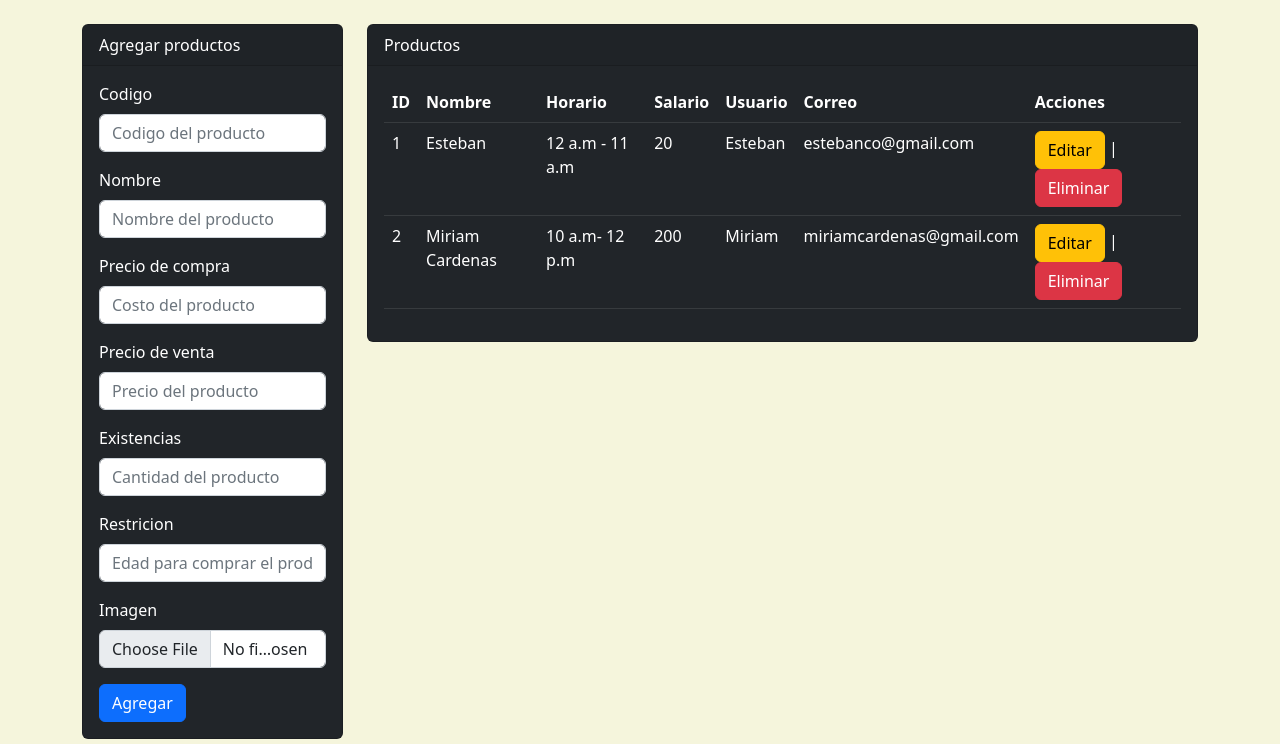
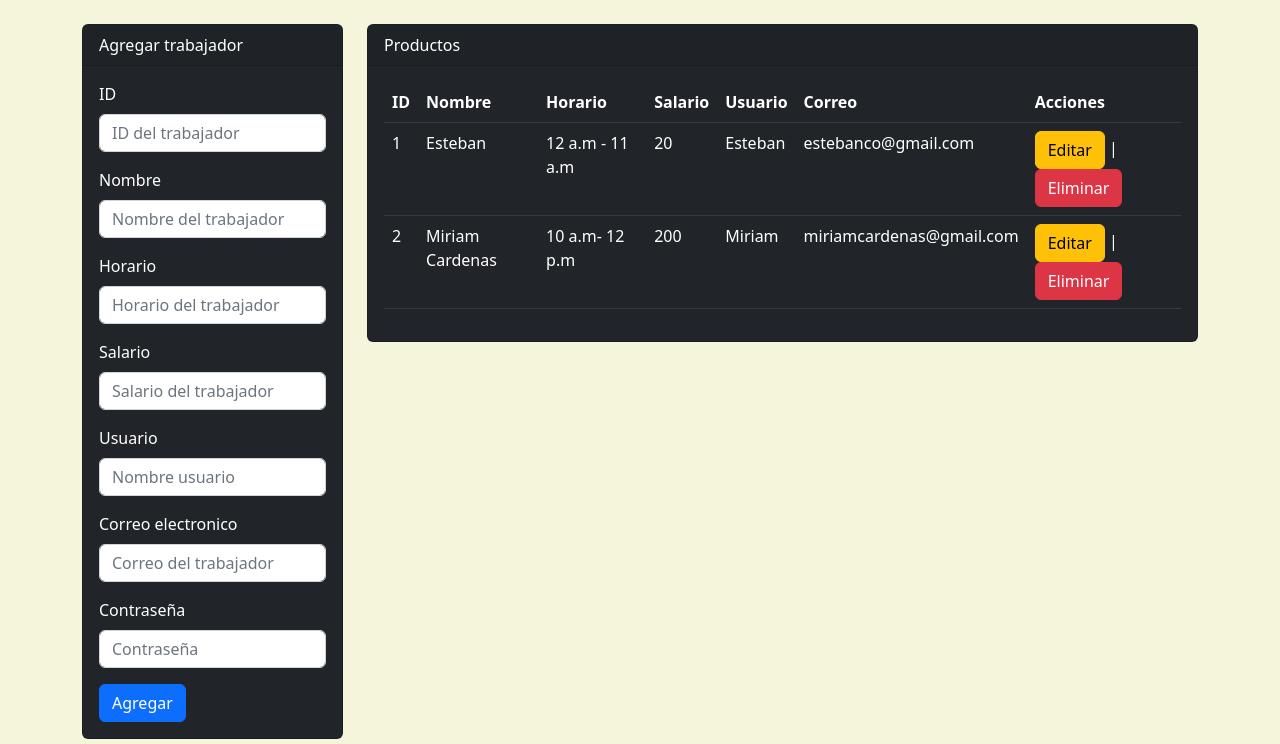
Before and after one commit to Killexcrilex/web-0-0-1, a Flask app: page /trabajadores in a window 1280 px wide. Shown: the part 56-800 px from the top of the page. Run offline with Flask 3, Linux system fonts and the light colour scheme; a user stored in the database is signed in; data comes from the database, SQL or seed files in the repository.

Commit message:
Ya funciona el botón agregar empleado y se agrego la hoja editar (no tiene nada aún)

```diff
--- a/app.py
+++ b/app.py
@@ -37,7 +37,7 @@ def admin():
     if session["rango"]=="cliente":
         return redirect('/')
     return render_template('admin/admin.html')
-
+#Agregar producto.
 @app.route("/agrepro", methods=['POST'])
 def agrepro():
     if not 'login' in session:
@@ -63,7 +63,7 @@ def agrepro():
     cursor.execute(query, values)
     conn.commit()
     return redirect('/agregar')
-
+#Agregar cliente
 @app.route("/agreclie", methods=['POST'])
 def agreclie():
     if not 'login' in session:
@@ -86,6 +86,30 @@ def agreclie():
     cursor.execute(query, values)
     conn.commit()
     return redirect('/agregar2')
+#Agregar trabajador
+@app.route("/agretra", methods=['POST'])
+def agretra():
+    if not 'login' in session:
+        return redirect('/')
+    if session["rango"]=="cliente":
+        return redirect('/')
+    codigo = request.form['Codigo']
+    nombre = request.form['Nombre']
+    Horario = request.form['Prec']
+    Salario = request.form['Prev']
+    Usuario = request.form['Existen']
+    Correo = request.form['Rest']
+    Contraseña = request.form['Contra']
+
+
+    query = "INSERT INTO trabajador (id, nombre, horario, salario, usuario, correo, contra) VALUES (%s, %s, %s, %s, %s, %s, %s)"
+    values = (codigo, nombre, Horario, Salario, Usuario, Correo, Contraseña)
+
+    conn=mysql.connect()
+    cursor=conn.cursor()
+    cursor.execute(query, values)
+    conn.commit()
+    return redirect('/agregar3')
 
 @app.route("/mostrar")
 def mostrar():
@@ -99,7 +123,6 @@ def mostrar():
     productos=cursor.fetchall()
     conn.commit()
     return render_template('sitio/Productos.html',productos=productos)
-
 
 
 @app.route("/mostcarr")
@@ -151,6 +174,20 @@ def agre2():
     productos=cursor.fetchall()
     conn.commit()
     return render_template('admin/mclientes.html',productos=productos)
+
+@app.route("/agregar3")
+def agre3():
+    if not 'login' in session:
+        return redirect('/')
+    if session["rango"]=="cliente":
+        return redirect('/')
+    sql="SELECT * FROM `trabajador`;"
+    conn=mysql.connect()
+    cursor=conn.cursor()
+    cursor.execute(sql)
+    productos=cursor.fetchall()
+    conn.commit()
+    return render_template('admin/mtrabajador.html',productos=productos)
 
 @app.route("/cliente")
 def clientes():
--- a/templates/admin/mtrabajador.html
+++ b/templates/admin/mtrabajador.html
@@ -1,52 +1,52 @@
 {% include 'admin/caad.html' %}
 <br>
-<script src="{{ url_for('static', filename='js/j.js') }}"></script>
+<!--<script src="{{ url_for('static', filename='js/j.js') }}"></script>-->
 <div class="container">
     {% if session['rango']!="empleado" %}
     <div class="row">
         <div class="col-3">
            <div class="card text-bg-dark">
                 <div class="card-header">
-                    Agregar productos
+                    Agregar trabajador
                 </div>
                 <div class="card-body">
 
-                    <form action='/agrepro' method="post" enctype="multipart/form-data">
+                    <form action='/agretra' method="post" enctype="multipart/form-data">
 
                         <div class="mb-3">
-                          <label for="Codigo" class="form-label">Codigo</label>
-                          <input type="text"
-                            class="form-control"  name="Codigo" id="CD" aria-describedby="helpId" placeholder="Codigo del producto">
+                          <label for="ID" class="form-label">ID</label>
+                          <input type="number"
+                            class="form-control"  name="Codigo" id="CD" aria-describedby="helpId" placeholder="ID del trabajador">
                         </div>
                         <div class="mb-3">
                             <label for="Nombre" class="form-label">Nombre</label>
                             <input type="text"
-                              class="form-control" name="Nombre" id="NOM" aria-describedby="helpId" placeholder="Nombre del producto">
+                              class="form-control" name="Nombre" id="NOM" aria-describedby="helpId" placeholder="Nombre del trabajador">
                           </div>
                           <div class="mb-3">
-                            <label for="Cantidad" class="form-label">Precio de compra</label>
+                            <label for="Horario" class="form-label">Horario</label>
                             <input type="text"
-                              class="form-control" name="Prec" id="PC" aria-describedby="helpId" placeholder="Costo del producto" oninput="validateInput()">
+                              class="form-control" name="Prec" id="PC" aria-describedby="helpId" placeholder="Horario del trabajador" oninput="validateInput()">
                           </div>
                           <div class="mb-3">
-                            <label for="Costo" class="form-label">Precio de venta</label>
-                            <input type="text"
-                              class="form-control" name="Prev" id="PV" aria-describedby="helpId" placeholder="Precio del producto">
+                            <label for="Salario" class="form-label">Salario</label>
+                            <input type="number"
+                              class="form-control" name="Prev" id="PV" aria-describedby="helpId" placeholder="Salario del trabajador">
                           </div>
                           <div class="mb-3">
-                            <label for="Costo" class="form-label">Existencias</label>
+                            <label for="Usuario" class="form-label">Usuario</label>
                             <input type="text"
-                              class="form-control" name="Existen" id="EXI" aria-describedby="helpId" placeholder="Cantidad del producto">
+                              class="form-control" name="Existen" id="EXI" aria-describedby="helpId" placeholder="Nombre usuario">
                           </div>
                           <div class="mb-3">
-                            <label for="Costo" class="form-label">Restricion</label>
-                            <input type="text"
-                              class="form-control" name="Rest" id="RES" aria-describedby="helpId" placeholder="Edad para comprar el producto">
+                            <label for="Correo" class="form-label">Correo electronico</label>
+                            <input type="email"
+                              class="form-control" name="Rest" id="RES" aria-describedby="helpId" placeholder="Correo del trabajador">
                           </div>
                           <div class="mb-3">
-                            <label for="Costo" class="form-label">Imagen</label>
-                            <input type="file"
-                              class="form-control" name="imagen" id="imagen" aria-describedby="helpId" placeholder="Edad para comprar el producto">
+                            <label for="Contra" class="form-label">Contraseña</label>
+                            <input type="password"
+                              class="form-control" name="Contra" id="imagen" aria-describedby="helpId" placeholder="Contraseña">
                           </div>
 
                           <button type="submit" class="btn btn-primary" >Agregar</button>
```
Also changed, not shown: templates/invet/edide.html (added).
